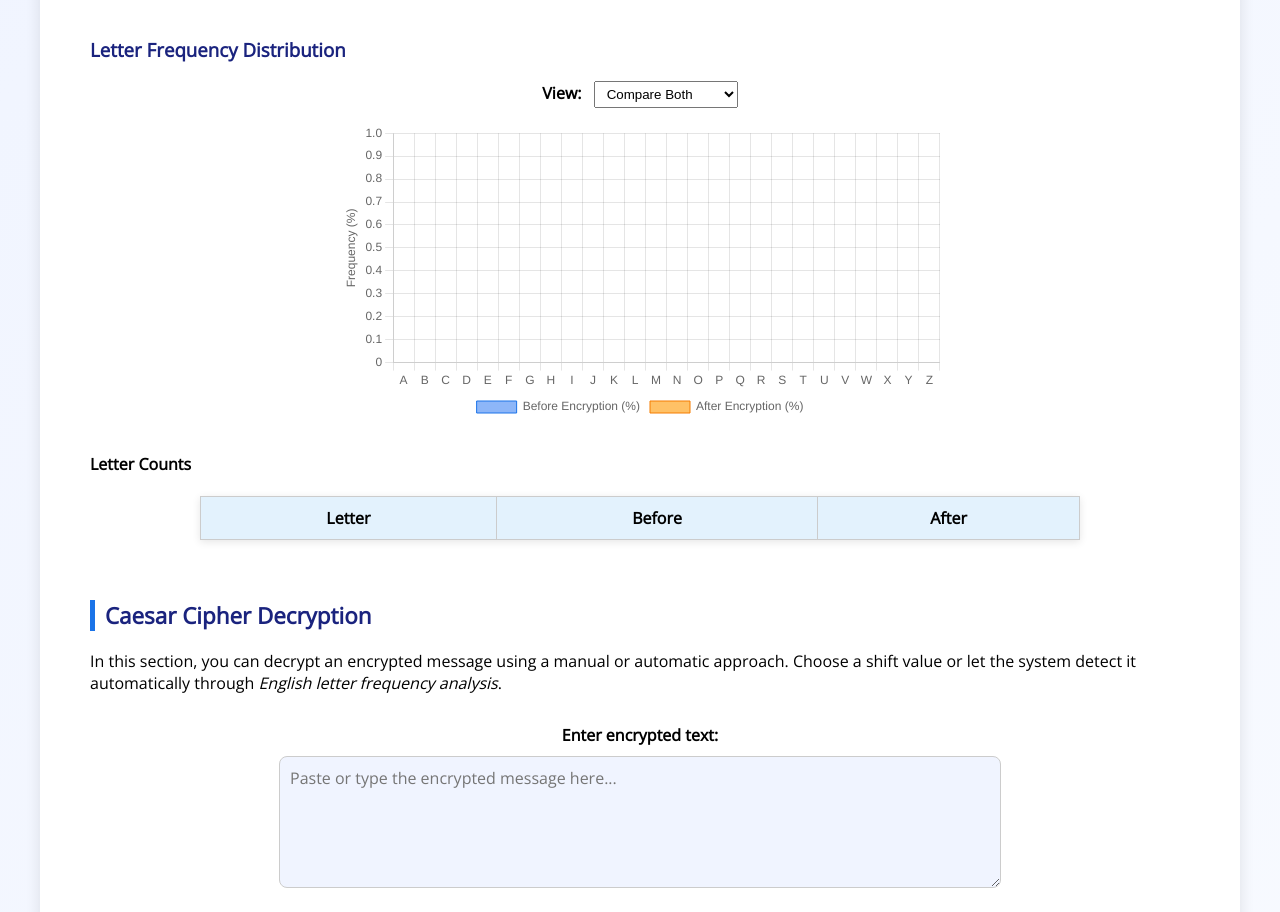
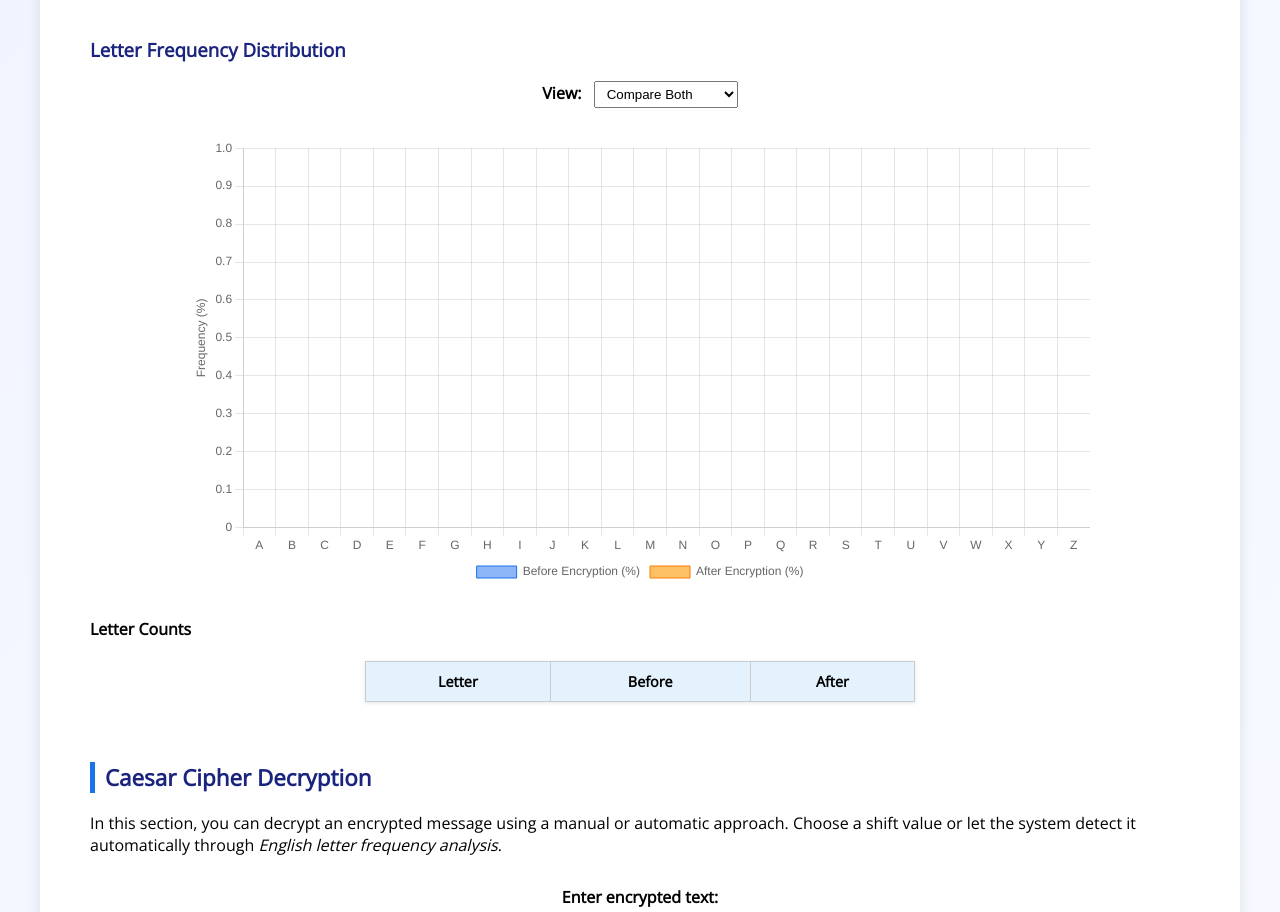
Before and after one commit to domesarno/domesarno.github.io, a plain HTML site: page statistics/homework_2/hw_2.html in a window 1280 px wide. Shown: the part 2672-3584 px from the top of the page. Drawn offline with nearby package versions, Linux system fonts and the light colour scheme.

Commit message:
Update hw_2.html

```diff
--- a/statistics/homework_2/hw_2.html
+++ b/statistics/homework_2/hw_2.html
@@ -161,10 +161,18 @@
 
     #countTable {
       border-collapse: collapse;
-      width: 80%;
-      margin: 20px auto;
-      box-shadow: 0 2px 8px rgba(0,0,0,0.1);
+      width: 50%; /* ridotta */
+      margin: 10px auto;
+      font-size: 0.9em; /* testo più compatto */
+      box-shadow: 0 1px 4px rgba(0,0,0,0.1);
     }
+
+    /*
+    #countTable th, #countTable td {
+          padding: 6px 10px;
+        }
+    */
+
     #countTable th {
       background-color: #e3f2fd;
       padding: 10px;
@@ -413,7 +421,7 @@
         </select>
       </div>
 
-      <canvas id="freqChart" width="600" height="300" style="margin:auto; display:block;"></canvas>
+      <canvas id="freqChart" width="900" height="450" style="margin:30px auto; display:block; max-width:90%;"></canvas>
 
       <h4 style="margin-top:30px;">Letter Counts</h4>
       <table id="countTable">
```
